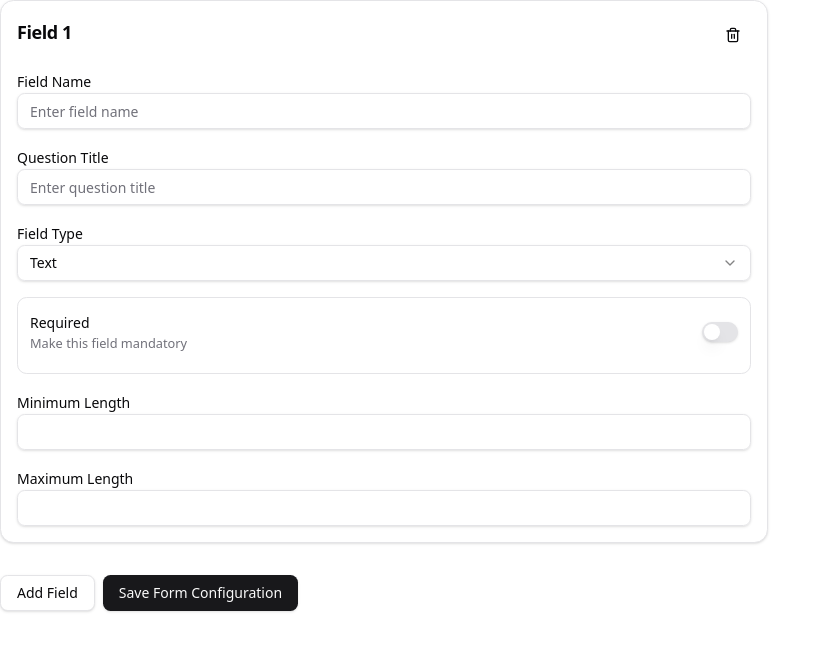
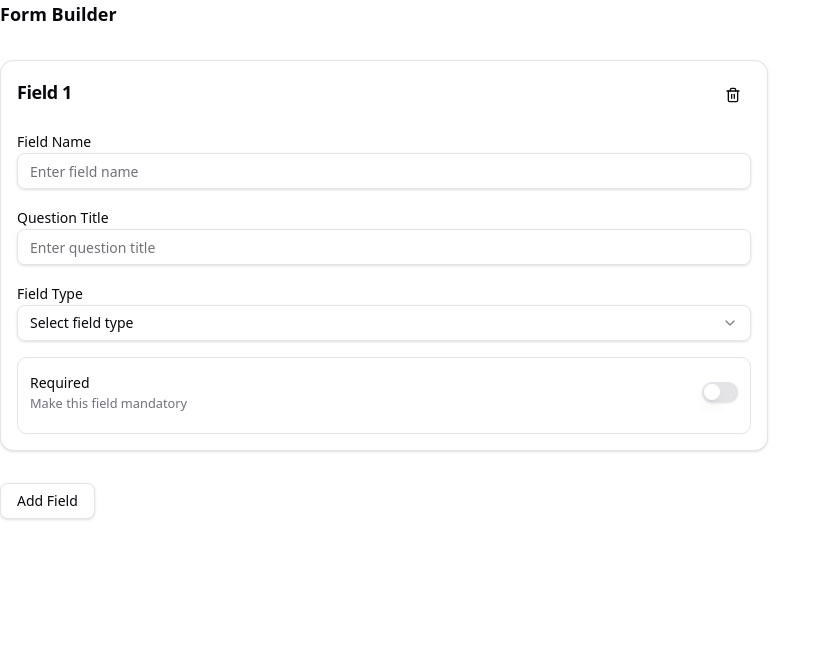
Before and after one commit to iam-Akshat/form, a React (Vite) app: page / in a window 1280 px wide. Shown: the top 650 px of the page, without its empty margins (0-831 px from the left). Built offline with nearby package versions, Linux system fonts and the light colour scheme.

Commit message:
auto save works

```diff
--- a/package.json
+++ b/package.json
@@ -18,10 +18,13 @@
     "@tailwindcss/vite": "^4.0.6",
     "class-variance-authority": "^0.7.1",
     "clsx": "^2.1.1",
+    "lodash": "^4.17.21",
     "lucide-react": "^0.475.0",
+    "next-themes": "^0.4.4",
     "react": "^19.0.0",
     "react-dom": "^19.0.0",
     "react-hook-form": "^7.54.2",
+    "sonner": "^1.7.4",
     "tailwind-merge": "^3.0.1",
     "tailwindcss": "^4.0.6",
     "tailwindcss-animate": "^1.0.7",
@@ -29,6 +32,7 @@
   },
   "devDependencies": {
     "@eslint/js": "^9.19.0",
+    "@types/lodash": "^4.17.15",
     "@types/node": "^22.13.4",
     "@types/react": "^19.0.8",
     "@types/react-dom": "^19.0.3",
--- a/src/App.tsx
+++ b/src/App.tsx
@@ -1,12 +1,15 @@
-import { FormBuilder } from "./components/FormBuilder/FormBuilder"
+import { FormBuilder } from "./components/FormBuilder/FormBuilder";
+import { Toaster } from "@/components/ui/sonner";
 
 function App() {
-
   return (
-    <div className="max-w-3xl">
-<FormBuilder />
-    </div>
-  )
+    <>
+      <div className="max-w-3xl">
+        <FormBuilder />
+      </div>
+      <Toaster />
+    </>
+  );
 }
 
-export default App
+export default App;
--- a/src/components/FormBuilder/FormBuilder.tsx
+++ b/src/components/FormBuilder/FormBuilder.tsx
@@ -1,38 +1,78 @@
-import React from 'react';
-import { useFieldArray, useForm } from 'react-hook-form';
-import { Form } from '@/components/ui/form';
-import { Button } from '@/components/ui/button';
-import { FieldCard } from './FieldCard';
-import type { FormConfiguration, FormField } from './types';
+import React, { useEffect } from "react";
+import { useFieldArray, useForm } from "react-hook-form";
+import { zodResolver } from "@hookform/resolvers/zod";
+import { Form } from "@/components/ui/form";
+import { Button } from "@/components/ui/button";
+import { Alert, AlertDescription } from "@/components/ui/alert";
+import { Loader2 } from "lucide-react";
+import { FieldCard } from "./FieldCard";
+import { useAutoSave } from "@/hooks/useAutoSave";
+import { mockStorage } from "@/storage";
+import { formSchema } from "./validation";
+import type { FormConfiguration, FormField } from "./types";
 
 const defaultField: FormField = {
-  name: '',
-  title: '',
-  type: 'text',
+  name: "",
+  title: "",
+  type: "",
   required: false,
-  validation: {}
+  validation: {},
 };
 
 export const FormBuilder: React.FC = () => {
   const form = useForm<FormConfiguration>({
     defaultValues: {
-      fields: [defaultField]
-    }
+      fields: [defaultField],
+    },
+    resolver: zodResolver(formSchema),
   });
 
   const { fields, append, remove } = useFieldArray({
     control: form.control,
-    name: 'fields'
+    name: "fields",
   });
 
-  const onSubmit = (data: FormConfiguration) => {
-    console.log('Form Configuration:', data);
-    // Here you would typically save the form configuration
-  };
+  const formState = form.watch();
+  const autoSaveState = useAutoSave(formState, mockStorage.saveForm);
+
+  // Load saved form on mount
+  useEffect(() => {
+    const loadSavedForm = async () => {
+      try {
+        const savedForm = await mockStorage.loadForm();
+        if (savedForm) {
+          form.reset(savedForm);
+        }
+      } catch (error) {
+        console.error("Failed to load saved form:", error);
+      }
+    };
+    loadSavedForm();
+  }, [form]);
 
   return (
     <Form {...form}>
-      <form onSubmit={form.handleSubmit(onSubmit)} className="space-y-8">
+      <form className="space-y-8">
+        {autoSaveState.error && (
+          <Alert variant="destructive">
+            <AlertDescription>{autoSaveState.error}</AlertDescription>
+          </Alert>
+        )}
+
+        <div className="flex items-center space-x-2">
+          <h2 className="text-lg font-semibold">Form Builder</h2>
+          {autoSaveState.saving ? (
+            <div className="flex items-center text-sm text-muted-foreground">
+              <Loader2 className="mr-2 h-4 w-4 animate-spin" />
+              Saving...
+            </div>
+          ) : autoSaveState.lastSaved ? (
+            <p className="text-sm text-muted-foreground">
+              Last saved: {autoSaveState.lastSaved.toLocaleTimeString()}
+            </p>
+          ) : null}
+        </div>
+
         <div className="space-y-4">
           {fields.map((field, index) => (
             <FieldCard
@@ -52,8 +92,15 @@ export const FormBuilder: React.FC = () => {
           >
             Add Field
           </Button>
-          <Button type="submit">Save Form Configuration</Button>
         </div>
+
+        {form.formState.errors.fields && (
+          <Alert variant="destructive">
+            <AlertDescription>
+              {form.formState.errors.fields.message}
+            </AlertDescription>
+          </Alert>
+        )}
       </form>
     </Form>
   );
--- /dev/null
+++ b/src/components/FormBuilder/validation.ts
@@ -0,0 +1,54 @@
+import { z } from "zod";
+
+export const textValidationSchema = z.object({
+  required: z.boolean().optional(),
+  minLength: z.number().min(0).optional(),
+  maxLength: z.number().min(0).optional(),
+  customError: z.string().optional(),
+});
+
+export const numberValidationSchema = z.object({
+  required: z.boolean().optional(),
+  min: z.number().optional(),
+  max: z.number().optional(),
+  customError: z.string().optional(),
+});
+
+export const selectValidationSchema = z.object({
+  required: z.boolean().optional(),
+  options: z.array(
+    z.object({
+      label: z.string(),
+      value: z.union([z.string(), z.number()]),
+    })
+  ),
+  customError: z.string().optional(),
+});
+
+export const fieldSchema = z.object({
+  name: z.string().min(1, "Field name is required"),
+  title: z.string().min(1, "Question title is required"),
+  type: z.enum(["text", "number", "select"]),
+  required: z.boolean().optional(),
+  variant: z.enum(["years", "temperature"]).optional(),
+  validation: z.union([
+    textValidationSchema,
+    numberValidationSchema,
+    selectValidationSchema,
+  ]),
+});
+
+export const formSchema = z.object({
+  fields: z
+    .array(fieldSchema)
+    .min(1, "At least one field is required")
+    .refine(
+      (fields) => {
+        const names = fields.map((field) => field.name);
+        return new Set(names).size === names.length;
+      },
+      {
+        message: "Field names must be unique",
+      }
+    ),
+});
--- /dev/null
+++ b/src/components/ui/alert.tsx
@@ -0,0 +1,59 @@
+import * as React from "react"
+import { cva, type VariantProps } from "class-variance-authority"
+
+import { cn } from "@/lib/utils"
+
+const alertVariants = cva(
+  "relative w-full rounded-lg border px-4 py-3 text-sm [&>svg+div]:translate-y-[-3px] [&>svg]:absolute [&>svg]:left-4 [&>svg]:top-4 [&>svg]:text-foreground [&>svg~*]:pl-7",
+  {
+    variants: {
+      variant: {
+        default: "bg-background text-foreground",
+        destructive:
+          "border-destructive/50 text-destructive dark:border-destructive [&>svg]:text-destructive",
+      },
+    },
+    defaultVariants: {
+      variant: "default",
+    },
+  }
+)
+
+const Alert = React.forwardRef<
+  HTMLDivElement,
+  React.HTMLAttributes<HTMLDivElement> & VariantProps<typeof alertVariants>
+>(({ className, variant, ...props }, ref) => (
+  <div
+    ref={ref}
+    role="alert"
+    className={cn(alertVariants({ variant }), className)}
+    {...props}
+  />
+))
+Alert.displayName = "Alert"
+
+const AlertTitle = React.forwardRef<
+  HTMLParagraphElement,
+  React.HTMLAttributes<HTMLHeadingElement>
+>(({ className, ...props }, ref) => (
+  <h5
+    ref={ref}
+    className={cn("mb-1 font-medium leading-none tracking-tight", className)}
+    {...props}
+  />
+))
+AlertTitle.displayName = "AlertTitle"
+
+const AlertDescription = React.forwardRef<
+  HTMLParagraphElement,
+  React.HTMLAttributes<HTMLParagraphElement>
+>(({ className, ...props }, ref) => (
+  <div
+    ref={ref}
+    className={cn("text-sm [&_p]:leading-relaxed", className)}
+    {...props}
+  />
+))
+AlertDescription.displayName = "AlertDescription"
+
+export { Alert, AlertTitle, AlertDescription }
--- /dev/null
+++ b/src/components/ui/sonner.tsx
@@ -0,0 +1,29 @@
+import { useTheme } from "next-themes"
+import { Toaster as Sonner } from "sonner"
+
+type ToasterProps = React.ComponentProps<typeof Sonner>
+
+const Toaster = ({ ...props }: ToasterProps) => {
+  const { theme = "system" } = useTheme()
+
+  return (
+    <Sonner
+      theme={theme as ToasterProps["theme"]}
+      className="toaster group"
+      toastOptions={{
+        classNames: {
+          toast:
+            "group toast group-[.toaster]:bg-background group-[.toaster]:text-foreground group-[.toaster]:border-border group-[.toaster]:shadow-lg",
+          description: "group-[.toast]:text-muted-foreground",
+          actionButton:
+            "group-[.toast]:bg-primary group-[.toast]:text-primary-foreground",
+          cancelButton:
+            "group-[.toast]:bg-muted group-[.toast]:text-muted-foreground",
+        },
+      }}
+      {...props}
+    />
+  )
+}
+
+export { Toaster }
--- /dev/null
+++ b/src/hooks/useAutoSave.tsx
@@ -0,0 +1,80 @@
+import { useCallback, useEffect, useRef, useState } from "react";
+import debounce from "lodash/debounce";
+import { toast } from "sonner";
+
+interface AutoSaveState {
+  saving: boolean;
+  lastSaved: Date | null;
+  error: string | null;
+}
+
+export function useAutoSave<T>(
+  data: T,
+  saveFunction: (data: T) => Promise<void>,
+  delay: number = 2000
+) {
+  const [state, setState] = useState<AutoSaveState>({
+    saving: false,
+    lastSaved: null,
+    error: null,
+  });
+
+  const previousDataRef = useRef<T>();
+  const isFirstRender = useRef(true);
+
+  // Create the save function
+  const saveData = async (data: T) => {
+    setState((prev) => ({ ...prev, saving: true, error: null }));
+    try {
+      await saveFunction(data);
+      setState((prev) => ({
+        ...prev,
+        saving: false,
+        lastSaved: new Date(),
+        error: null,
+      }));
+      toast.success("Form saved successfully");
+    } catch (error) {
+      const errorMessage =
+        error instanceof Error ? error.message : "Failed to save";
+      setState((prev) => ({
+        ...prev,
+        saving: false,
+        error: errorMessage,
+      }));
+      toast.error("Failed to save form");
+    }
+  };
+
+  // Create a stable reference to the debounced save function
+  const debouncedSave = useRef(
+    debounce((data: T) => {
+      saveData(data);
+    }, delay)
+  ).current;
+
+  // Cleanup the debounced function on unmount
+  useEffect(() => {
+    return () => {
+      debouncedSave.cancel();
+    };
+  }, [debouncedSave]);
+
+  // Handle data changes
+  useEffect(() => {
+    // Skip the first render
+    if (isFirstRender.current) {
+      isFirstRender.current = false;
+      previousDataRef.current = data;
+      return;
+    }
+
+    // Only save if the data has actually changed
+    if (JSON.stringify(previousDataRef.current) !== JSON.stringify(data)) {
+      debouncedSave(data);
+      previousDataRef.current = data;
+    }
+  }, [data, debouncedSave]);
+
+  return state;
+}
--- /dev/null
+++ b/src/storage.ts
@@ -0,0 +1,25 @@
+export const mockStorage = {
+  saveForm: async (data: any): Promise<void> => {
+    return new Promise((resolve, reject) => {
+      setTimeout(() => {
+        // 10% chance of failure
+        if (Math.random() < 0.1) {
+          reject(new Error("Failed to save form"));
+          return;
+        }
+
+        localStorage.setItem("form_config", JSON.stringify(data));
+        resolve();
+      }, 1000); // Simulate network delay
+    });
+  },
+
+  loadForm: async () => {
+    return new Promise((resolve) => {
+      setTimeout(() => {
+        const data = localStorage.getItem("form_config");
+        resolve(data ? JSON.parse(data) : null);
+      }, 500);
+    });
+  },
+};
```
Also changed, not shown: 1 other file (tests, documents, lock files or other folders).
